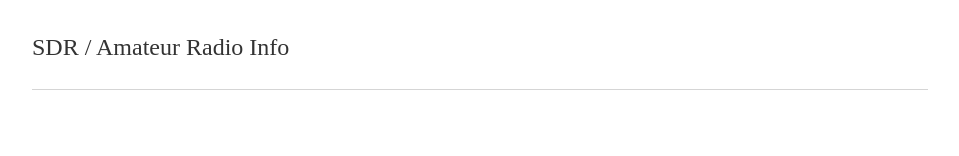
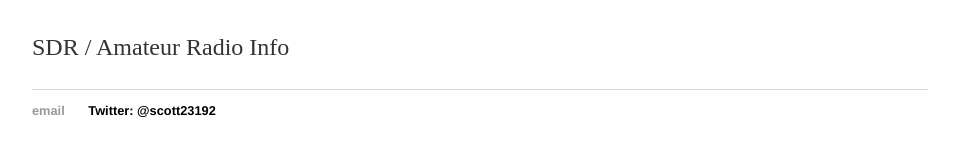
Before and after one commit to K4KDR/k4kdr.github.io, a Jekyll site: the page built from index.html, in a window 1280 px wide. Shown: the part 166-322 px from the top of the page, without its empty margins (160-1119 px from the left). Built offline with Jekyll 4.4.1, drawn with Linux system fonts in a browser that asks for light colours.

Commit message:
Update default.html

```diff
--- a/_layouts/default.html
+++ b/_layouts/default.html
@@ -20,7 +20,10 @@
 
 		</div><!-- /.container -->
 		<footer>
-
+    		<ul>
+	        	<li><a href="mailto:scott23192@gmail.com">email</a></li>
+	        	<li>Twitter:  @scott23192</li>
+			</ul>
 		</footer>
 	</body>
 </html>
```
